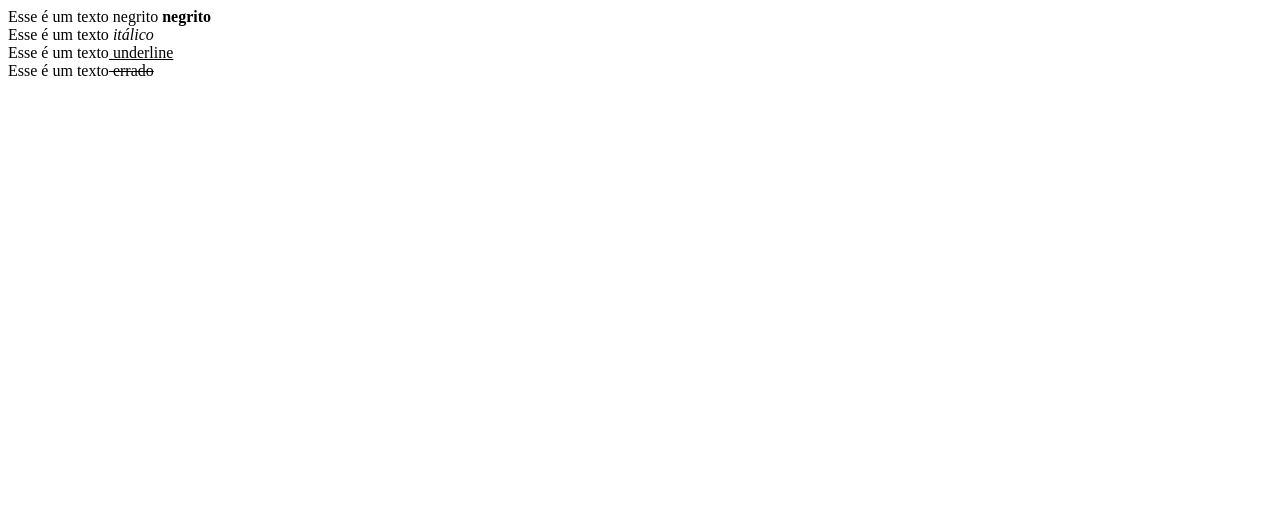
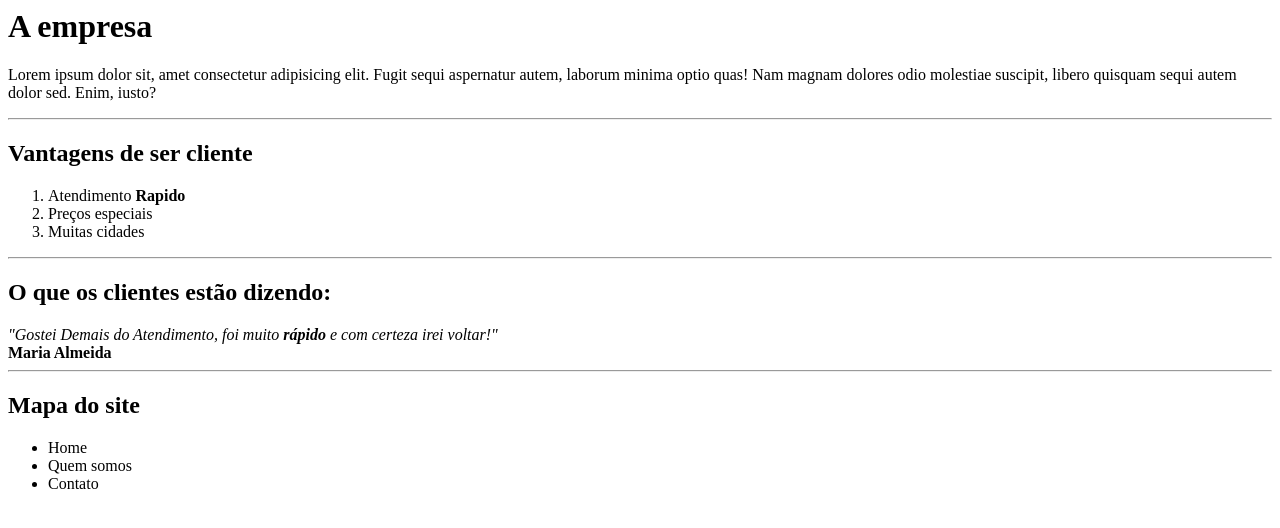
Before and after one commit to jorginskn/HTML-, a plain HTML site: page Primeiro Projeto HTML/index.html in a window 1280 px wide. Drawn offline with Linux system fonts and the light colour scheme.

Commit message:
Update index.html

```diff
--- a/Primeiro Projeto HTML/index.html
+++ b/Primeiro Projeto HTML/index.html
@@ -8,10 +8,41 @@
 
     </head>
         <body>
-               Esse é um texto negrito <b>negrito</b> <br>
+         <h1>A empresa</h1>
+           <p>
+       Lorem ipsum dolor sit, amet consectetur adipisicing elit. Fugit sequi aspernatur autem, laborum minima optio quas! Nam magnam dolores odio molestiae suscipit, libero quisquam sequi autem dolor sed. Enim, iusto?</p>
+               <hr>
+               <h2>Vantagens de ser cliente</h2>
+               <ol type="1">
+                  <li>Atendimento <strong>Rapido</strong></li>
+                  <li>Preços especiais</li>
+                  <li>Muitas cidades</li>
+
+               </ol>
+               <hr>
+               <h2>O que os clientes estão dizendo:</h2>
+               <em>"Gostei Demais do Atendimento, foi muito <strong> rápido</strong> e com certeza irei voltar!"</em><br>
+               <b>Maria Almeida</b>
+               <hr>
+               <!-- Esse é um texto negrito <b>negrito</b> <br>
                Esse é um texto<i> itálico</i><br>
                Esse é um texto<u> underline</u><br>
-               Esse é um texto<strike>  errado</strike><br>
+               Esse é um texto<strike> errado</strike><br> -->
+
+
+               <h2>Mapa do site </h2>
+               <!--Lista não ordenada circle, square, disc-->
+
+               <ul type ="disc   ">
+                  <li>Home</li>
+                  <li>Quem somos</li>
+                  <li>Contato</li>
+               </ul>
+               <h2></h2>
+                <!--Lista ordenada 1, A, a, I-->
+               <ol type="1 ">
+
+               </ol>
 
 
 
```
Lines whose indentation alone changed are shown as unchanged.
